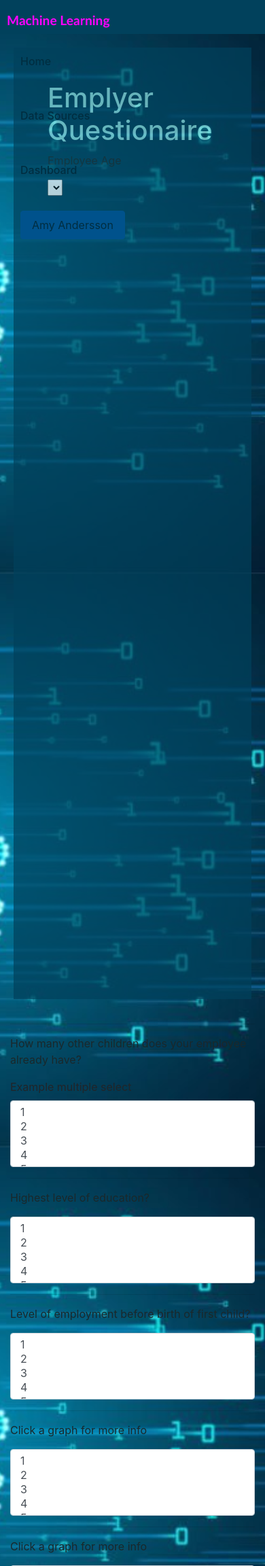
After one commit to AmyAndersson/Final_Project, a Flask app: template templates/questions.html in a window 390 px wide, after a click that opens the changed part. The commit adds this page. Shown: the top 2304 px of the page at 68% size. Run offline with Flask 2, Linux system fonts and the light colour scheme; the template is opened without the code that fills it, so the values that code supplies are empty; parts of the project's set-up code (start-up, migrations or seed data) failed here and were passed over; some libraries are stand-ins or nearby versions.

Commit message:
html and js

```diff
--- /dev/null
+++ b/mars_flask_app.py
@@ -0,0 +1,36 @@
+from flask import Flask, render_template, redirect
+from flask_pymongo import PyMongo
+import scrape_mars
+
+# Create an instance of Flask
+app = Flask(__name__)
+
+
+
+# Route to render index.html template using data from Mongo
+@app.route("/")
+def home():
+
+
+
+    # Return template and data
+    return render_template("index.html")
+
+
+
+# Route that will trigger the scrape function
+@app.route("/mothers")
+def scrape():
+
+    # Run the scrape function
+    mars_data = scrape_mars.scrape_info()
+
+    # Update the Mongo database using update and upsert=True
+    mongo.db.collection.update({}, mars_data, upsert=True)
+
+    # Redirect back to home page
+    return redirect("/")
+
+
+if __name__ == "__main__":
+    app.run(debug=True)
--- a/static/css/style.css
+++ b/static/css/style.css
@@ -70,7 +70,7 @@
 }
 
 .text1 {
-  color: rgb(26, 40, 43)
+  color: rgb(144, 226, 226);
 }
 
 .box_r {
@@ -111,14 +111,19 @@
 
 /* comparison page */
 .box_comp {
-  height: 800px;
+  height: 1000px;
+  width: 2500px;
   padding: 50px;
   margin-bottom: 20px;
-  margin-top:20px;
-  margin-left:20px;
+  margin-top:50px;
+  margin-left:200px;
   margin-right:20px;
-  color:  rgb(56, 160, 179);
-  background: white;
+  color:  rgb(144, 226, 226);
+  background: #01415C;
+  opacity: .7;
+  outline-color: turquoise;
+  outline-width: 10px;
+  overflow: scroll;
 }
 
 .column_comp {
@@ -148,8 +153,8 @@
   margin-right:0 px;
   padding: 0px;}
 
-.box_data {
-  height: 27200px;
+.button_results {
+  height: 200px;
   padding: 50px;
   margin-bottom: 50px;
   margin-top:10px;
@@ -157,6 +162,8 @@
   margin-right:50px;
   color:  rgb(56, 160, 179);
   background: white;
+  width: 80%;
+  text-align:center;
 
 }
 
@@ -245,6 +252,10 @@
       margin-top:20px;
       margin-left:20px;
       margin-right:20px;
-      color:  rgb(56, 160, 179);
-      background: white;
+      color:  rgb(144, 226, 226);
+      background: #01415C;
+      opacity: .7;
+      outline-color: turquoise;
+      outline-width: 10px;
+      overflow: scroll;
     }
--- a/static/js/main.js
+++ b/static/js/main.js
@@ -1,27 +1,15 @@
-// Part 1
-// Generating an SVG
 
-var svg = d3.select("svg")
 
-svg.attr("width", "10000px").attr("height", "10000px");
+  function age(AGE) {
+    survey(AGE);
+};
 
-// Part 2
-// Binding the SVG to data
 
-var circles = svg.selectAll("circle");
 
-var rValues = [40, 25, 10];
+function survey(){
 
-circles.data(rValues)
-    .enter()
-    .append("circle")
-    .attr("cx", 2015)
-    .attr("cy", 450)
-    .attr("r", function(d) {
-      return d;
-    })
-    .attr("stroke", "black")
-    .attr("stroke-width", "5")
-    .attr("fill", "red");
-// Part 1
-// Generating an SVG
+
+
+
+
+}
--- /dev/null
+++ b/templates/questions.html
@@ -0,0 +1,148 @@
+<!DOCTYPE html>
+<html lang="en">
+
+<head>
+  <meta charset="UTF-8">
+  <title>Mothers at Work</title>
+  <link rel="stylesheet" href="https://stackpath.bootstrapcdn.com/bootstrap/4.3.1/css/bootstrap.min.css" integrity="sha384-ggOyR0iXCbMQv3Xipma34MD+dH/1fQ784/j6cY/iJTQUOhcWr7x9JvoRxT2MZw1T" crossorigin="anonymous">
+  <link rel="stylesheet" href="../static/css/style.css">
+</head>
+<body>
+
+    <!-- Header -->
+    <header role="banner">
+      <nav class="navbar navbar-expand-lg navbar-custom" id="box1">
+        <div class="container">
+          <a class="navbar-brand" id="Machine" href="index.html">Machine Learning</a>
+          <button class="navbar-toggler" type="button" data-toggle="collapse" data-target="#navbarsExample05" aria-controls="navbarsExample05" aria-expanded="false" aria-label="Toggle navigation">
+            <span class="navbar-toggler-icon"></span>
+          </button>
+
+          <div class="collapse navbar-collapse" id="navbarsExample05">
+            <ul class="navbar-nav pl-md-5">
+              <li class="nav-item">
+                <a class="nav-link active" href="index.html">Home</a>
+              </li>
+              <li class="nav-item">
+                <a class="nav-link" href="data.html">Data Sources</a>
+              </li>
+              <li class="nav-item">
+                <a class="nav-link" href="dashboard.html">Dashboard</a>
+              </li>
+            </ul>
+
+            <ul class="navbar-nav ml-auto">
+              <li><a href="https://github.com/AmyAndersson" target="_blank" class="btn btn-primary px-3 py-2" >Amy Andersson</a></li>
+            </ul>
+
+          </div>
+        </div>
+      </nav>
+    </header>
+
+  <div class= "container-fluid"></div>
+      <style>
+          body {
+
+          background: url('../images/face_background.jpg') no-repeat center center fixed;
+          background-size: cover;
+          margin: 0; /* to remove the default white margin of body */
+          padding: 0; /* to remove the default white margin of body */
+          overflow: hidden;
+               }
+
+      </style>
+        <div class="col-md-12 col-sm-12">
+
+          <div class="row">
+            <div class="box_comp">
+              <h1> Emplyer Questionaire</h1>
+              <p class="text1">Employee Age</p>
+              <select id="selDataset" onchange="age(this.value)"></select>
+            </div>
+          </div>
+        </section>
+
+              <hr>
+              <p class="text1">How many other children does your employee already have?</p>
+              <div class="form-group">
+                <label for="exampleFormControlSelect2">Example multiple select</label>
+                <select multiple class="form-control" id="exampleFormControlSelect2">
+                  <option>1</option>
+                  <option>2</option>
+                  <option>3</option>
+                  <option>4</option>
+                  <option>5</option>
+                </select>
+              <hr>
+              <p class="text1">Highest level of education?</p>
+              <select multiple class="form-control" id="exampleFormControlSelect2">
+                <option>1</option>
+                <option>2</option>
+                <option>3</option>
+                <option>4</option>
+                <option>5</option>
+              </select>
+              <hr>
+              <p class="text1">Level of employment before birth of first child?</p>
+              <select multiple class="form-control" id="exampleFormControlSelect2">
+                <option>1</option>
+                <option>2</option>
+                <option>3</option>
+                <option>4</option>
+                <option>5</option>
+              </select>
+              <hr>
+              <p class="text1">Click a graph for more info</p>
+              <select multiple class="form-control" id="exampleFormControlSelect2">
+                <option>1</option>
+                <option>2</option>
+                <option>3</option>
+                <option>4</option>
+                <option>5</option>
+              </select>
+              <hr>
+              <p class="text1">Click a graph for more info</p>
+              <select multiple class="form-control" id="exampleFormControlSelect2">
+                <option>1</option>
+                <option>2</option>
+                <option>3</option>
+                <option>4</option>
+                <option>5</option>
+              </select>
+              <hr>
+              <p class="text1">Click a graph for more info</p>
+              <select multiple class="form-control" id="exampleFormControlSelect2">
+                <option>1</option>
+                <option>2</option>
+                <option>3</option>
+                <option>4</option>
+                <option>5</option>
+              </select>
+              <hr>
+              <p class="text1">Click a graph for more info</p>
+              <hr>
+              <p class="text1">Click a graph for more info</p>
+              <hr>
+              <p class="text1">Click a graph for more info</p>
+              <hr>
+            </div>
+          </div>
+          </div>
+      <div class="col-md-12 col-sm-12">
+        <div class="row">
+          <p><a class="btn btn-primary btn-lg btn-block" href="#####" role="button">Will she return?</a></p>
+
+
+
+        </div>
+          <script src="https://d3js.org/d3.v5.min.js"></script>
+    <script src="static/js/main.js"></script>
+
+<script src="https://code.jquery.com/jquery-3.3.1.slim.min.js" integrity="sha384-q8i/X+965DzO0rT7abK41JStQIAqVgRVzpbzo5smXKp4YfRvH+8abtTE1Pi6jizo" crossorigin="anonymous"></script>
+<script src="https://cdnjs.cloudflare.com/ajax/libs/popper.js/1.14.7/umd/popper.min.js" integrity="sha384-UO2eT0CpHqdSJQ6hJty5KVphtPhzWj9WO1clHTMGa3JDZwrnQq4sF86dIHNDz0W1" crossorigin="anonymous"></script>
+<script src="https://stackpath.bootstrapcdn.com/bootstrap/4.3.1/js/bootstrap.min.js" integrity="sha384-JjSmVgyd0p3pXB1rRibZUAYoIIy6OrQ6VrjIEaFf/nJGzIxFDsf4x0xIM+B07jRM" crossorigin="anonymous"></script>
+
+</body>
+
+</html>
```
Also changed, not shown: scrape_mars.py (added, +101 -0 lines), templates/index.html (added, +65 -0 lines), 1 other file.
